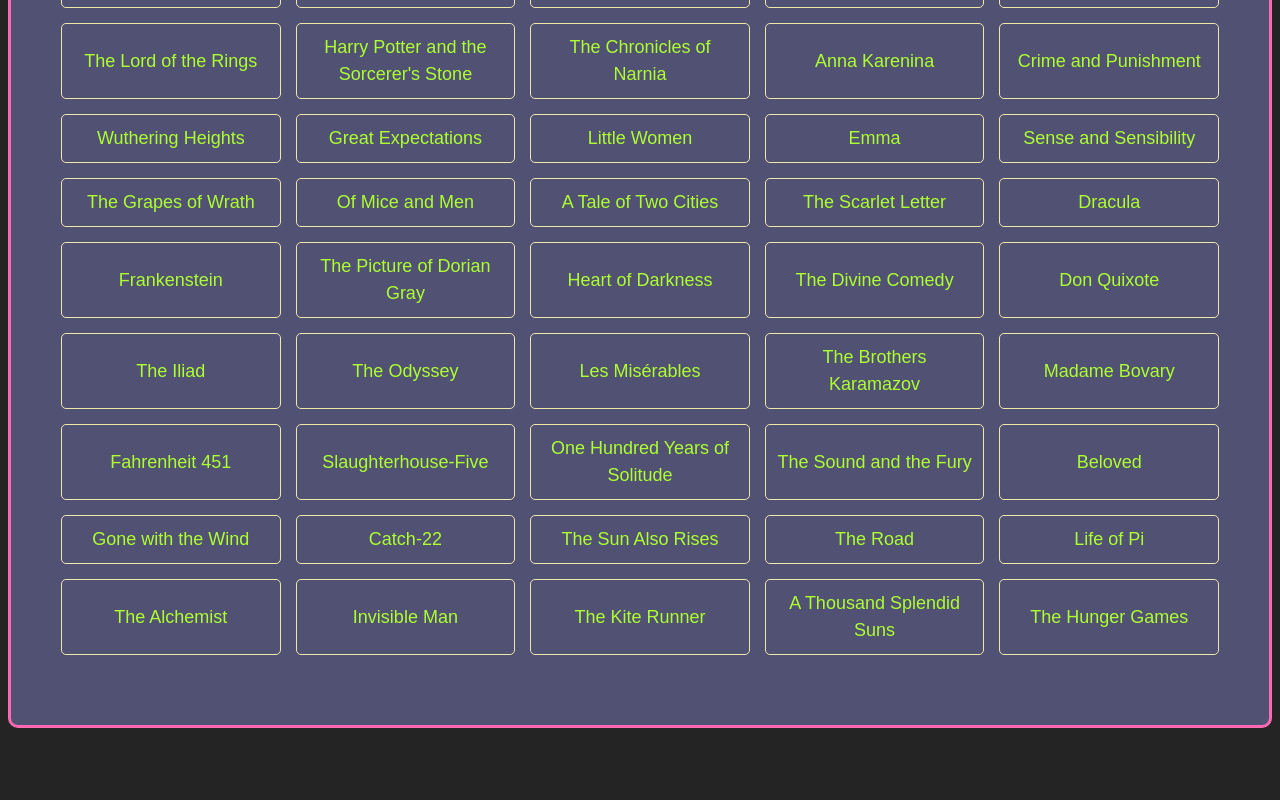
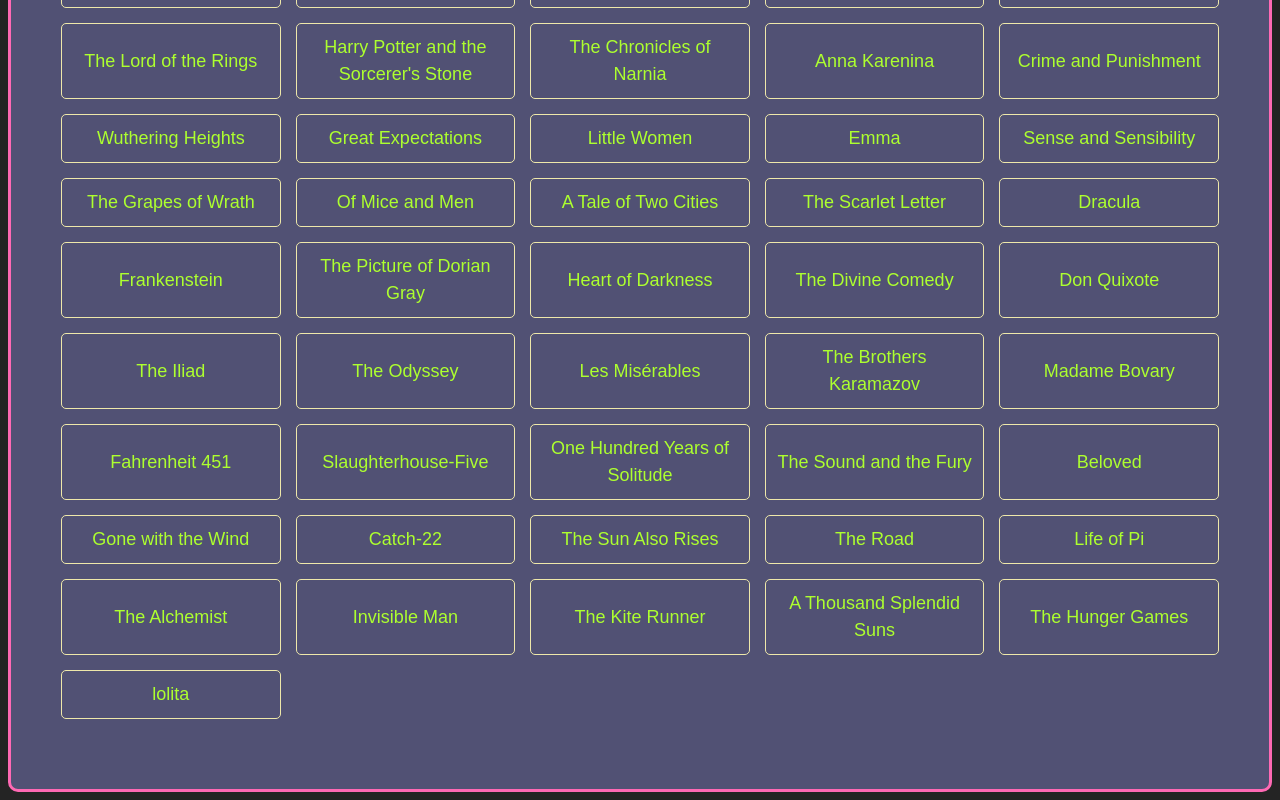
Before and after one commit to wunder-frau/author-display-app, a React (Vite) app: page / in a window 1280 px wide. Shown: the part 262-1062 px from the top of the page. Before the commit the page ends 998 px from the top, so only its background shows below. Built offline with nearby package versions, Linux system fonts and the light colour scheme; data requests are answered from the project's data file.

Commit message:
feat: setup JSON database and implement CRUD operations via REST API

```diff
--- /dev/null
+++ b/db.json
@@ -0,0 +1,258 @@
+{
+  "books": [
+    {
+      "title": "To Kill a Mockingbird",
+      "author": "Harper Lee",
+      "id": "1"
+    },
+    {
+      "title": "Pride and Prejudice",
+      "author": "Jane Austen",
+      "id": "2"
+    },
+    {
+      "title": "1984",
+      "author": "George Orwell",
+      "id": "3"
+    },
+    {
+      "title": "The Great Gatsby",
+      "author": "F. Scott Fitzgerald",
+      "id": "4"
+    },
+    {
+      "title": "Moby Dick",
+      "author": "Herman Melville",
+      "id": "5"
+    },
+    {
+      "title": "War and Peace",
+      "author": "Leo Tolstoy",
+      "id": "6"
+    },
+    {
+      "title": "The Catcher in the Rye",
+      "author": "J.D. Salinger",
+      "id": "7"
+    },
+    {
+      "title": "Jane Eyre",
+      "author": "Charlotte Brontë",
+      "id": "8"
+    },
+    {
+      "title": "The Hobbit",
+      "author": "J.R.R. Tolkien",
+      "id": "9"
+    },
+    {
+      "title": "Brave New World",
+      "author": "Aldous Huxley",
+      "id": "10"
+    },
+    {
+      "title": "The Lord of the Rings",
+      "author": "J.R.R. Tolkien",
+      "id": "11"
+    },
+    {
+      "title": "Harry Potter and the Sorcerer's Stone",
+      "author": "J.K. Rowling",
+      "id": "12"
+    },
+    {
+      "title": "The Chronicles of Narnia",
+      "author": "C.S. Lewis",
+      "id": "13"
+    },
+    {
+      "title": "Anna Karenina",
+      "author": "Leo Tolstoy",
+      "id": "14"
+    },
+    {
+      "title": "Crime and Punishment",
+      "author": "Fyodor Dostoevsky",
+      "id": "15"
+    },
+    {
+      "title": "Wuthering Heights",
+      "author": "Emily Brontë",
+      "id": "16"
+    },
+    {
+      "title": "Great Expectations",
+      "author": "Charles Dickens",
+      "id": "17"
+    },
+    {
+      "title": "Little Women",
+      "author": "Louisa May Alcott",
+      "id": "18"
+    },
+    {
+      "title": "Emma",
+      "author": "Jane Austen",
+      "id": "19"
+    },
+    {
+      "title": "Sense and Sensibility",
+      "author": "Jane Austen",
+      "id": "20"
+    },
+    {
+      "title": "The Grapes of Wrath",
+      "author": "John Steinbeck",
+      "id": "21"
+    },
+    {
+      "title": "Of Mice and Men",
+      "author": "John Steinbeck",
+      "id": "22"
+    },
+    {
+      "title": "A Tale of Two Cities",
+      "author": "Charles Dickens",
+      "id": "23"
+    },
+    {
+      "title": "The Scarlet Letter",
+      "author": "Nathaniel Hawthorne",
+      "id": "24"
+    },
+    {
+      "title": "Dracula",
+      "author": "Bram Stoker",
+      "id": "25"
+    },
+    {
+      "title": "Frankenstein",
+      "author": "Mary Shelley",
+      "id": "26"
+    },
+    {
+      "title": "The Picture of Dorian Gray",
+      "author": "Oscar Wilde",
+      "id": "27"
+    },
+    {
+      "title": "Heart of Darkness",
+      "author": "Joseph Conrad",
+      "id": "28"
+    },
+    {
+      "title": "The Divine Comedy",
+      "author": "Dante Alighieri",
+      "id": "29"
+    },
+    {
+      "title": "Don Quixote",
+      "author": "Miguel de Cervantes",
+      "id": "30"
+    },
+    {
+      "title": "The Iliad",
+      "author": "Homer",
+      "id": "31"
+    },
+    {
+      "title": "The Odyssey",
+      "author": "Homer",
+      "id": "32"
+    },
+    {
+      "title": "Les Misérables",
+      "author": "Victor Hugo",
+      "id": "33"
+    },
+    {
+      "title": "The Brothers Karamazov",
+      "author": "Fyodor Dostoevsky",
+      "id": "34"
+    },
+    {
+      "title": "Madame Bovary",
+      "author": "Gustave Flaubert",
+      "id": "35"
+    },
+    {
+      "title": "Fahrenheit 451",
+      "author": "Ray Bradbury",
+      "id": "36"
+    },
+    {
+      "title": "Slaughterhouse-Five",
+      "author": "Kurt Vonnegut",
+      "id": "37"
+    },
+    {
+      "title": "One Hundred Years of Solitude",
+      "author": "Gabriel García Márquez",
+      "id": "38"
+    },
+    {
+      "title": "The Sound and the Fury",
+      "author": "William Faulkner",
+      "id": "39"
+    },
+    {
+      "title": "Beloved",
+      "author": "Toni Morrison",
+      "id": "40"
+    },
+    {
+      "title": "Gone with the Wind",
+      "author": "Margaret Mitchell",
+      "id": "41"
+    },
+    {
+      "title": "Catch-22",
+      "author": "Joseph Heller",
+      "id": "42"
+    },
+    {
+      "title": "The Sun Also Rises",
+      "author": "Ernest Hemingway",
+      "id": "43"
+    },
+    {
+      "title": "The Road",
+      "author": "Cormac McCarthy",
+      "id": "44"
+    },
+    {
+      "title": "Life of Pi",
+      "author": "Yann Martel",
+      "id": "45"
+    },
+    {
+      "title": "The Alchemist",
+      "author": "Paulo Coelho",
+      "id": "46"
+    },
+    {
+      "title": "Invisible Man",
+      "author": "Ralph Ellison",
+      "id": "47"
+    },
+    {
+      "title": "The Kite Runner",
+      "author": "Khaled Hosseini",
+      "id": "48"
+    },
+    {
+      "title": "A Thousand Splendid Suns",
+      "author": "Khaled Hosseini",
+      "id": "49"
+    },
+    {
+      "title": "The Hunger Games",
+      "author": "Suzanne Collins",
+      "id": "50"
+    },
+    {
+      "id": "51",
+      "title": "lolita"
+    }
+  ]
+}
--- a/package.json
+++ b/package.json
@@ -6,10 +6,12 @@
   "scripts": {
     "dev": "vite",
     "build": "tsc -b && vite build",
+    "serv": "npx json-server --port 3001 --watch db.json",
     "lint": "eslint .",
     "preview": "vite preview"
   },
   "dependencies": {
+    "axios": "^1.7.9",
     "react": "^18.3.1",
     "react-dom": "^18.3.1"
   },
@@ -24,6 +26,7 @@
     "eslint-plugin-react-hooks": "^5.0.0",
     "eslint-plugin-react-refresh": "^0.4.16",
     "globals": "^15.14.0",
+    "json-server": "^1.0.0-beta.3",
     "typescript": "~5.6.2",
     "typescript-eslint": "^8.18.2",
     "vite": "^6.0.5"
--- a/src/components/App.tsx
+++ b/src/components/App.tsx
@@ -1,70 +1,45 @@
-import React, { useState } from 'react';
+import React, { useState, useEffect } from 'react';
 import Input from './Input';
 import TitleList from './TitleList';
+import booksService from './booksService';
 import './styles.css';
 
+interface Book {
+  title: string;
+}
+
 const App: React.FC = () => {
-  const [books, setBooks] = useState<string[]>([
-    "To Kill a Mockingbird",
-    "Pride and Prejudice",
-    "1984",
-    "The Great Gatsby",
-    "Moby Dick",
-    "War and Peace",
-    "The Catcher in the Rye",
-    "Jane Eyre",
-    "The Hobbit",
-    "Brave New World",
-    "The Lord of the Rings",
-    "Harry Potter and the Sorcerer's Stone",
-    "The Chronicles of Narnia",
-    "Anna Karenina",
-    "Crime and Punishment",
-    "Wuthering Heights",
-    "Great Expectations",
-    "Little Women",
-    "Emma",
-    "Sense and Sensibility",
-    "The Grapes of Wrath",
-    "Of Mice and Men",
-    "A Tale of Two Cities",
-    "The Scarlet Letter",
-    "Dracula",
-    "Frankenstein",
-    "The Picture of Dorian Gray",
-    "Heart of Darkness",
-    "The Divine Comedy",
-    "Don Quixote",
-    "The Iliad",
-    "The Odyssey",
-    "Les Misérables",
-    "The Brothers Karamazov",
-    "Madame Bovary",
-    "Fahrenheit 451",
-    "Slaughterhouse-Five",
-    "One Hundred Years of Solitude",
-    "The Sound and the Fury",
-    "Beloved",
-    "Gone with the Wind",
-    "Catch-22",
-    "The Sun Also Rises",
-    "The Road",
-    "Life of Pi",
-    "The Alchemist",
-    "Invisible Man",
-    "The Kite Runner",
-    "A Thousand Splendid Suns",
-    "The Hunger Games"
-  ]);
+  const [books, setBooks] = useState<Book[]>([]);
+  const [error, setError] = useState<string | null>(null);
 
   const addTitle = (title: string) => {
-    setBooks((prevBooks) => [title, ...prevBooks]);
+    const newBook: Book = { title };
+    booksService
+      .create(newBook)
+      .then((response) => {
+        setBooks((prevBooks) => [response, ...prevBooks]);
+      })
+      .catch(() => {
+        setError('Failed to add title');
+      });
   };
+
+  useEffect(() => {
+    booksService
+      .getAll()
+      .then((response) => {
+        setBooks(response);
+      })
+      .catch(() => {
+        setError('Error fetching books');
+      });
+  }, []);
 
   return (
     <div className="app-container">
+      {error && <p className="error">{error}</p>}
       <Input addTitle={addTitle} />
-      <TitleList titles={books} />
+      <TitleList titles={books.map((book) => book.title)} />
     </div>
   );
 };
--- /dev/null
+++ b/src/components/booksService.tsx
@@ -0,0 +1,20 @@
+import axios from 'axios';
+
+const baseUrl = 'http://localhost:3001/books';
+
+interface Book {
+  title: string;
+}
+
+const getAll = (): Promise<Book[]> => {
+  return axios.get(baseUrl).then((response) => response.data);
+};
+
+const create = (book: Book): Promise<Book> => {
+  return axios.post(baseUrl, book).then((response) => response.data);
+};
+
+export default {
+  getAll,
+  create,
+};
```
Also changed, not shown: 1 other file (tests, documents, lock files or other folders).
